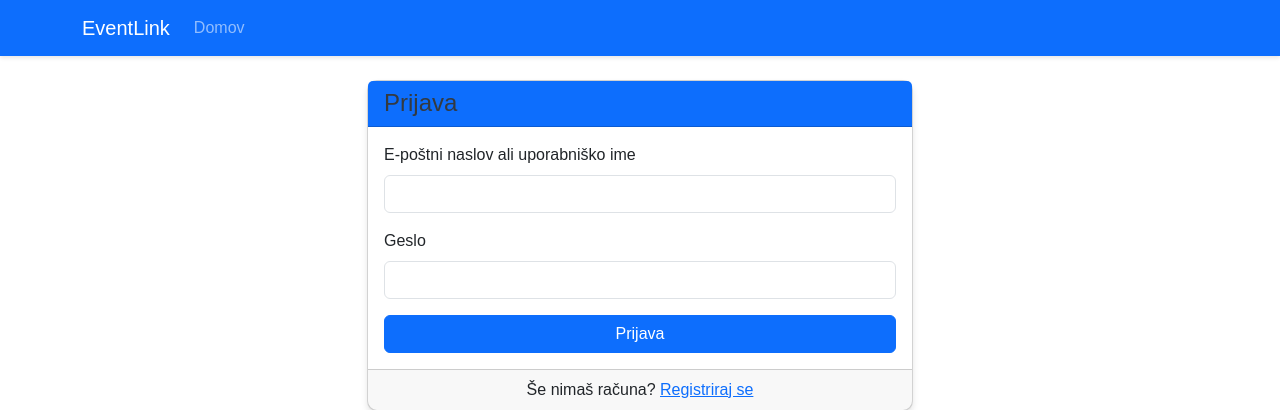
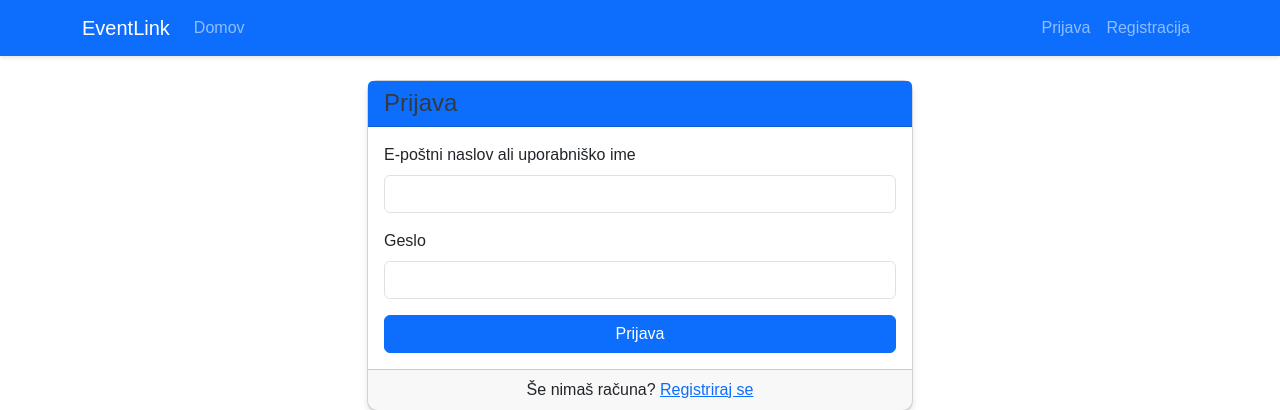
Before and after one commit to Asparagus072/UPN, a Flask app: page /login in a window 1280 px wide. Shown: the top 410 px of the page. Run offline with Flask 3, Linux system fonts and the light colour scheme.

Commit message:
Update base.html

```diff
--- a/templates/base.html
+++ b/templates/base.html
@@ -22,11 +22,40 @@
                         <a class="nav-link" href="{{ url_for('home') }}">Domov</a>
                     </li>
                 </ul>
+                <ul class="navbar-nav ms-auto">
+                    {% if 'user_id' in session %}
+                        <li class="nav-item">
+                            <a class="nav-link" href="{{ url_for('profile') }}">Profil ({{ session['username'] }})</a>
+                        </li>
+                        <li class="nav-item">
+                            <a class="nav-link" href="{{ url_for('logout') }}">Odjava</a>
+                        </li>
+                    {% else %}
+                        <li class="nav-item">
+                            <a class="nav-link" href="{{ url_for('login') }}">Prijava</a>
+                        </li>
+                        <li class="nav-item">
+                            <a class="nav-link" href="{{ url_for('register') }}">Registracija</a>
+                        </li>
+                    {% endif %}
+                </ul>
             </div>
         </div>
     </nav>
 
-
+    <!-- Flash messages -->
+    <div class="container mt-3">
+        {% with messages = get_flashed_messages(with_categories=true) %}
+            {% if messages %}
+                {% for category, message in messages %}
+                    <div class="alert alert-{{ category }} alert-dismissible fade show" role="alert">
+                        {{ message }}
+                        <button type="button" class="btn-close" data-bs-dismiss="alert" aria-label="Close"></button>
+                    </div>
+                {% endfor %}
+            {% endif %}
+        {% endwith %}
+    </div>
 
     <!-- vsebina -->
     <div class="container mt-4">
@@ -40,6 +69,8 @@
         </div>
     </footer>
 
-
+    <!-- JavaScript -->
+    <script src="https://cdn.jsdelivr.net/npm/bootstrap@5.3.0-alpha1/dist/js/bootstrap.bundle.min.js"></script>
+    {% block scripts %}{% endblock %}
 </body>
 </html>
```
